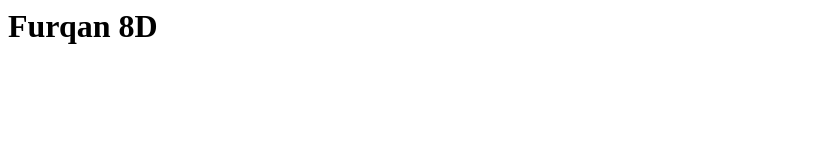
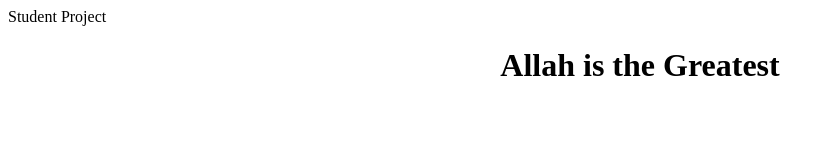
Before and after one commit to furqan-ntu/furqan-ntu.github.io, a plain HTML site: page index.html in a window 1280 px wide. Shown: the whole page, without its empty margins (0-835 px from the left). Drawn offline with Linux system fonts and the light colour scheme.

Commit message:
Update index file

```diff
--- a/index.html
+++ b/index.html
@@ -1 +1,6 @@
-<h1>Furqan 8D</h1>
+<html>
+    <head>Student Project</head>
+    <body>
+        <h1 style="text-align:center;">Allah is the Greatest</h1>
+    </body>
+</html>
```
